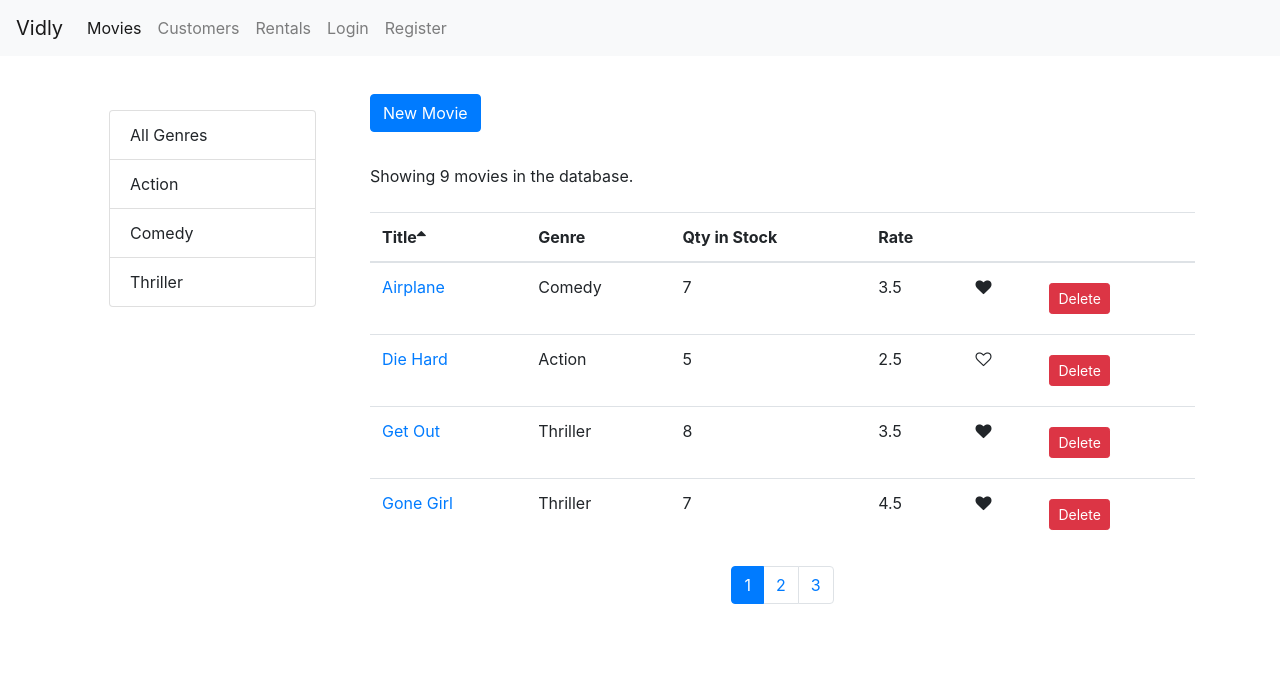
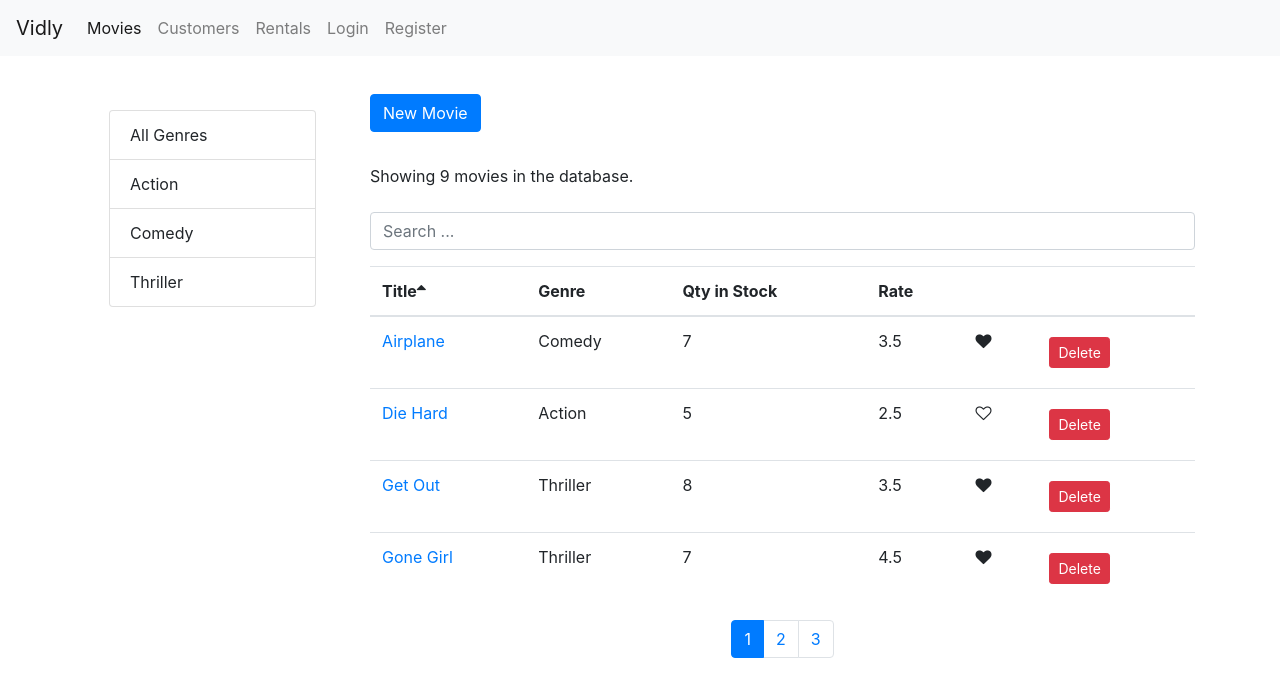
Before and after one commit to enowmbi/Video-Rental-Project-vidly-, a React (Create React App) app: page /movies in a window 1280 px wide. Shown: the top 696 px of the page. Built offline with nearby package versions, Linux system fonts and the light colour scheme.

Commit message:
add searchbox to movies page

```diff
--- a/src/components/Movies.js
+++ b/src/components/Movies.js
@@ -5,8 +5,9 @@ import Pagination from './common/Pagination';
 import { Paginate } from '../utils/Paginate';
 import ListGroup from './common/ListGroup';
 import MoviesTable from '../components/MoviesTable';
+import SearchBox from './common/SearchBox';
+import { NavLink } from 'react-router-dom';
 import _ from 'lodash';
-import { NavLink } from 'react-router-dom';
 
 
 class Movies extends Component{
@@ -16,7 +17,8 @@ class Movies extends Component{
         currentPage:1,
         genres: [],
         selectedGenre: "",
-        sortColumn:{column:'title',order:'asc'}
+        sortColumn:{column:'title',order:'asc'},
+        searchQuery:""
     }
 
     componentDidMount(){
@@ -41,12 +43,14 @@ class Movies extends Component{
     }
 
     handleGenreSelect=(genre)=>{
-        this.setState({selectedGenre: genre, currentPage: 1})
+        this.setState({selectedGenre: genre, searchQuery: "",currentPage: 1})
     }
 
     handleSort = (sortColumn) => {
         this.setState({sortColumn: sortColumn})
-
+    }
+    handleSearch=query=>{
+        this.setState({searchQuery: query,selectedGenre: null, currentPage:1})
     }
 
     render(){
@@ -56,8 +60,13 @@ class Movies extends Component{
                 <p>There are no movies in the database.</p>
             </div>
         }
-
-        const filteredMovies = this.state.selectedGenre && this.state.selectedGenre._id ? this.state.movies.filter(m => m.genre._id === this.state.selectedGenre._id) : this.state.movies
+        let filteredMovies = "";
+        if(this.state.searchQuery){
+            filteredMovies = this.state.movies.filter(m=>m.title.toLowerCase().startsWith(this.state.searchQuery.toLowerCase()));
+        }
+        else{
+            filteredMovies = this.state.selectedGenre && this.state.selectedGenre._id ? this.state.movies.filter(m => m.genre._id === this.state.selectedGenre._id) : this.state.movies
+        }
 
         const sortedMovies = _.orderBy(filteredMovies,[this.state.sortColumn.column],[this.state.sortColumn.order])
 
@@ -78,6 +87,11 @@ class Movies extends Component{
                     <div className="col-md-9">
                         <NavLink className="btn btn-primary my-2" to="movies/new">New Movie</NavLink>
                         <p className="my-4"> Showing {filteredMovies.length} {filteredMovies.length > 1? "movies" :"movie"} in the database.</p>
+                        <SearchBox
+                            onChange={this.handleSearch}
+                            value={this.state.searchQuery}
+                        />
+
                     <MoviesTable
                         movies={movies}
                         onLike={this.handleLike}
--- /dev/null
+++ b/src/components/common/SearchBox.js
@@ -0,0 +1,20 @@
+import React from 'react';
+
+
+const SearchBox =(props)=>{
+    return(
+        <input
+            type="text"
+            placeholder="Search ..."
+            name={props.name}
+            value={props.value}
+            className="form-control my-3"
+            onChange={(e)=>props.onChange(e.currentTarget.value)}
+        />
+
+
+    )
+
+}
+
+export default SearchBox
```
Lines whose indentation alone changed are shown as unchanged.
